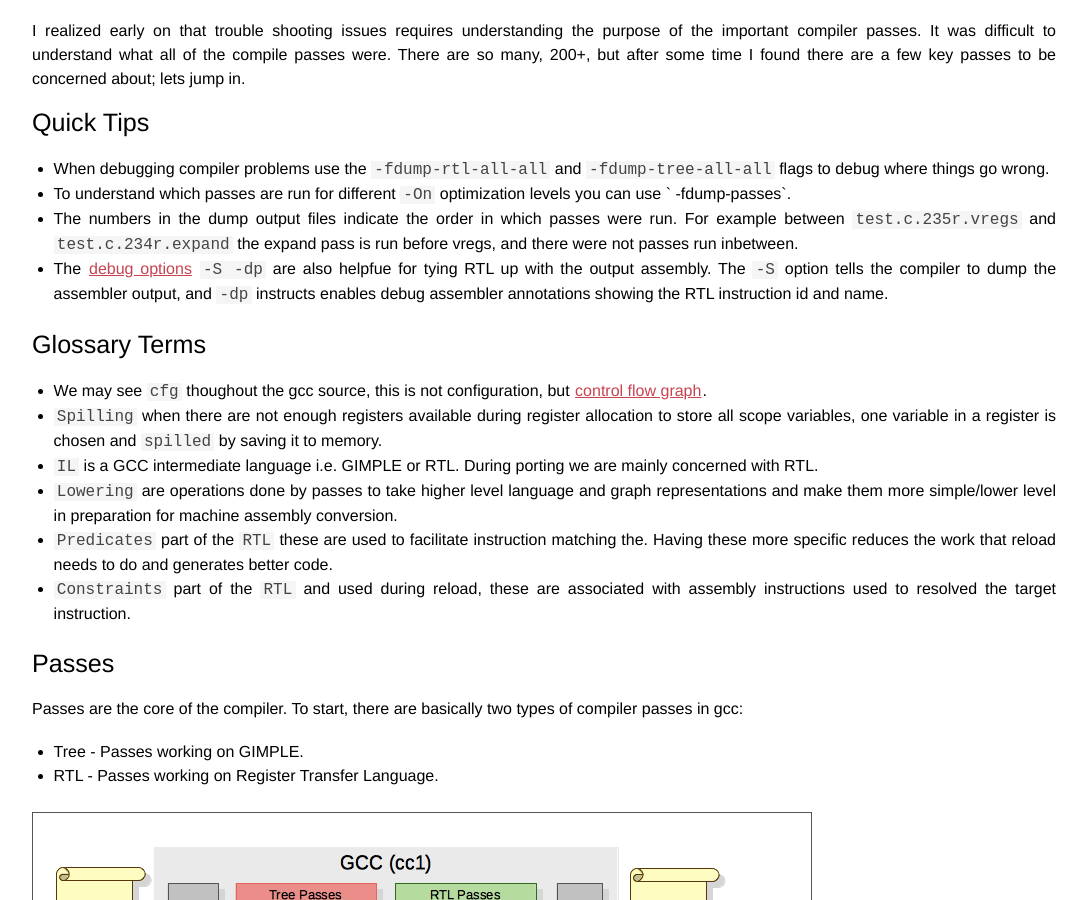
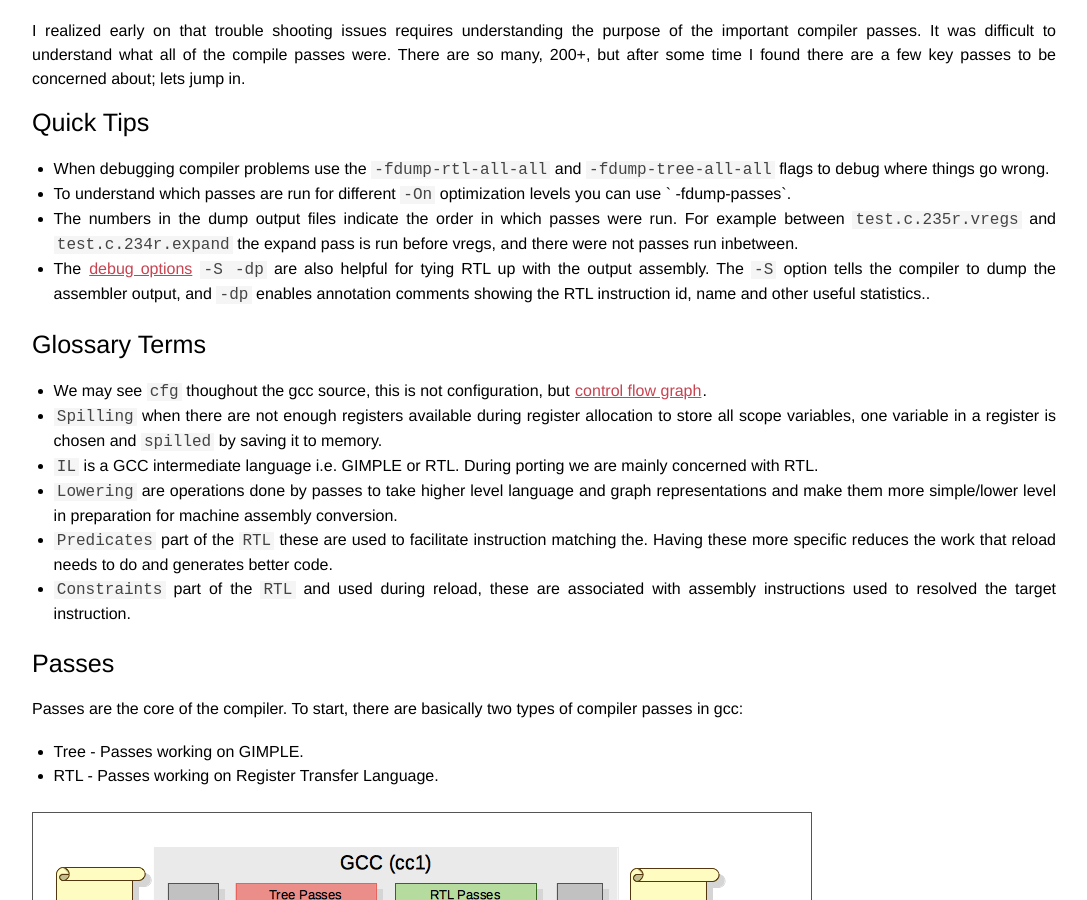
Before and after one commit to stffrdhrn/stffrdhrn.github.io, a Jekyll site: the page built from _posts/2018-06-03-gcc_passes.md, in a window 1280 px wide and 900 px high, scrolled down 400 px. Shown: the whole window, without its empty margins (96-1183 px from the left). Built offline with Jekyll 4.4.1, drawn with Linux system fonts in a browser that asks for light colours; comment, search, counter and statistics services are not loaded.

Commit message:
gcc: fix typos

```diff
--- a/_posts/2018-06-03-gcc_passes.md
+++ b/_posts/2018-06-03-gcc_passes.md
@@ -27,9 +27,10 @@ there are a few key passes to be concerned about; lets jump in.
    example between `test.c.235r.vregs` and `test.c.234r.expand` the expand pass is run
    before vregs, and there were not passes run inbetween.
  - The [debug options](https://gcc.gnu.org/onlinedocs/gcc-3.4.5/gcc/Debugging-Options.html)
-   `-S -dp` are also helpfue for tying RTL up with the output assembly.
-   The `-S` option tells the compiler to dump the assembler output, and `-dp` instructs
-   enables debug assembler annotations showing the RTL instruction id and name.
+   `-S -dp` are also helpful for tying RTL up with the output assembly.
+   The `-S` option tells the compiler to dump the assembler output, and `-dp`
+   enables annotation comments showing the RTL instruction id, name and other useful
+   statistics..
 
 ## Glossary Terms
  - We may see `cfg` thoughout the gcc source, this is not configuration, but
```
